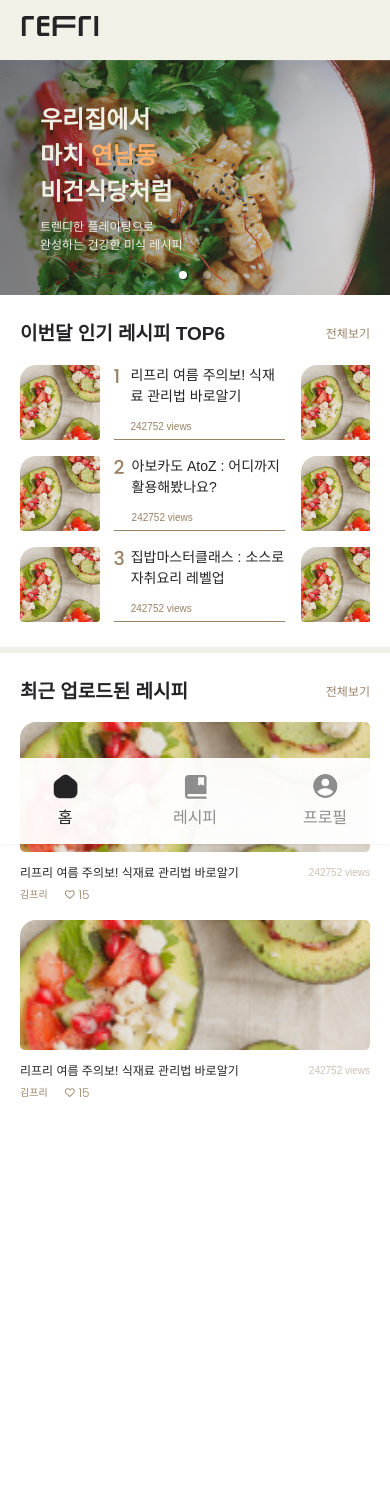
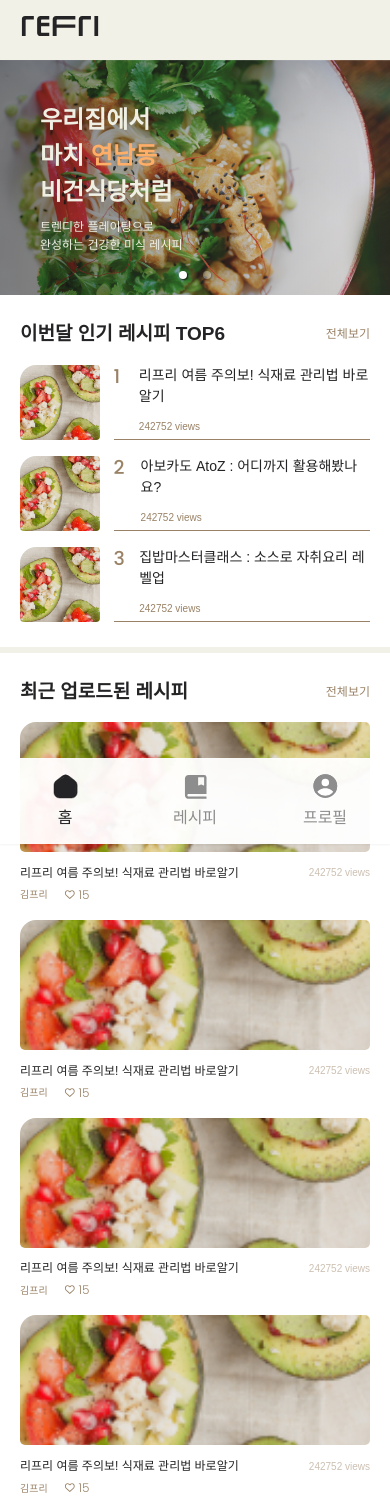
Before and after one commit to project-refri/refri-webview, a Next.js app: page / in a window 390 px wide. Shown: the top 1511 px of the page. Before the commit the page ends 1213 px from the top, so only its background shows below. Built offline with nearby package versions, Linux system fonts and the light colour scheme; a web font is replaced by a local one.

Commit message:
Feat: Home 디자인 수정 + 데스크탑 반응형

```diff
--- a/src/app/layout.tsx
+++ b/src/app/layout.tsx
@@ -8,8 +8,8 @@ export const metadata: Metadata = {
 
 export default function RootLayout({ children }: { children: React.ReactNode }) {
   return (
-    <html lang="ko">
-      <body>{children}</body>
+    <html lang="ko" className="h-fit bg-[#deded5]">
+      <body className="mx-auto h-fit max-w-[80rem] bg-white">{children}</body>
     </html>
   );
 }
--- a/src/app/page.tsx
+++ b/src/app/page.tsx
@@ -9,7 +9,7 @@ import 'react-responsive-carousel/lib/styles/carousel.min.css';
 export default function Home() {
   return (
     <main className="flex flex-col overflow-scroll pb-[5.375rem] pt-[3.75rem] scrollbar-hide">
-      <div className="fixed top-0 z-50 h-[3.75rem] w-full bg-bg px-[1.25rem] pt-[1rem]">
+      <div className="fixed top-0 z-50 h-[3.75rem] w-full max-w-[80rem] bg-bg px-[1.25rem] pt-[1rem]">
         <Logo className="h-[1.25rem] w-[5rem]" color="#242325" />
       </div>
 
@@ -63,11 +63,11 @@ export default function Home() {
             전체보기
           </p>
         </div>
-        <div className="mt-4 flex h-[16.0625rem] w-fit flex-col flex-wrap gap-[1rem] overflow-scroll scrollbar-hide">
+        <div className="mt-4 flex h-[16.0625rem] w-full flex-col flex-wrap gap-[1rem] overflow-scroll scrollbar-hide">
           {mockHotRecipe.map((recipe, index) => (
             <div
               key={index}
-              className="flex h-[4.6875rem] w-[16.5625rem] gap-[.8438rem] rounded-tl-[1rem]"
+              className="flex h-[4.6875rem] min-w-[16.5625rem] flex-1 gap-[.8438rem] rounded-tl-[1rem]"
             >
               <Image
                 src={recipe.image}
@@ -106,7 +106,7 @@ export default function Home() {
             전체보기
           </p>
         </div>
-        <div className="mt-4 flex w-full flex-col gap-[1rem]">
+        <div className="mt-4 grid w-full gap-[1rem] md:grid-cols-2">
           {mockRecentRecipe.map((recipe, index) => (
             <div key={index} className="flex flex-col gap-[.7344rem] rounded-tl-[1rem]">
               <Image
--- a/src/components/BottomNavigation.tsx
+++ b/src/components/BottomNavigation.tsx
@@ -25,7 +25,7 @@ export default function BottomNavigation() {
   ];
 
   return (
-    <div className="fixed bottom-0 z-50 flex h-[5.375rem] w-full bg-[rgba(255,255,255,0.95)] shadow-sm">
+    <div className="fixed bottom-0 z-50 flex h-[5.375rem] w-full max-w-[80rem] bg-[rgba(255,255,255,0.95)] shadow-sm">
       {navigationItems.map(({ path, name, Icon }) => (
         <Link
           key={path}
--- a/src/mocks/mockRecipe.ts
+++ b/src/mocks/mockRecipe.ts
@@ -52,4 +52,34 @@ export const mockRecentRecipe: Pick<Recipe, 'name' | 'views' | 'image' | 'author
       profileImage: '/img/profile_1.png',
     },
   },
+  {
+    name: '리프리 여름 주의보! 식재료 관리법 바로알기',
+    views: 242752,
+    image: '/img/recipe_1.png',
+    like: 15,
+    author: {
+      name: '김프리',
+      profileImage: '/img/profile_1.png',
+    },
+  },
+  {
+    name: '리프리 여름 주의보! 식재료 관리법 바로알기',
+    views: 242752,
+    image: '/img/recipe_1.png',
+    like: 15,
+    author: {
+      name: '김프리',
+      profileImage: '/img/profile_1.png',
+    },
+  },
+  {
+    name: '리프리 여름 주의보! 식재료 관리법 바로알기',
+    views: 242752,
+    image: '/img/recipe_1.png',
+    like: 15,
+    author: {
+      name: '김프리',
+      profileImage: '/img/profile_1.png',
+    },
+  },
 ];
```
